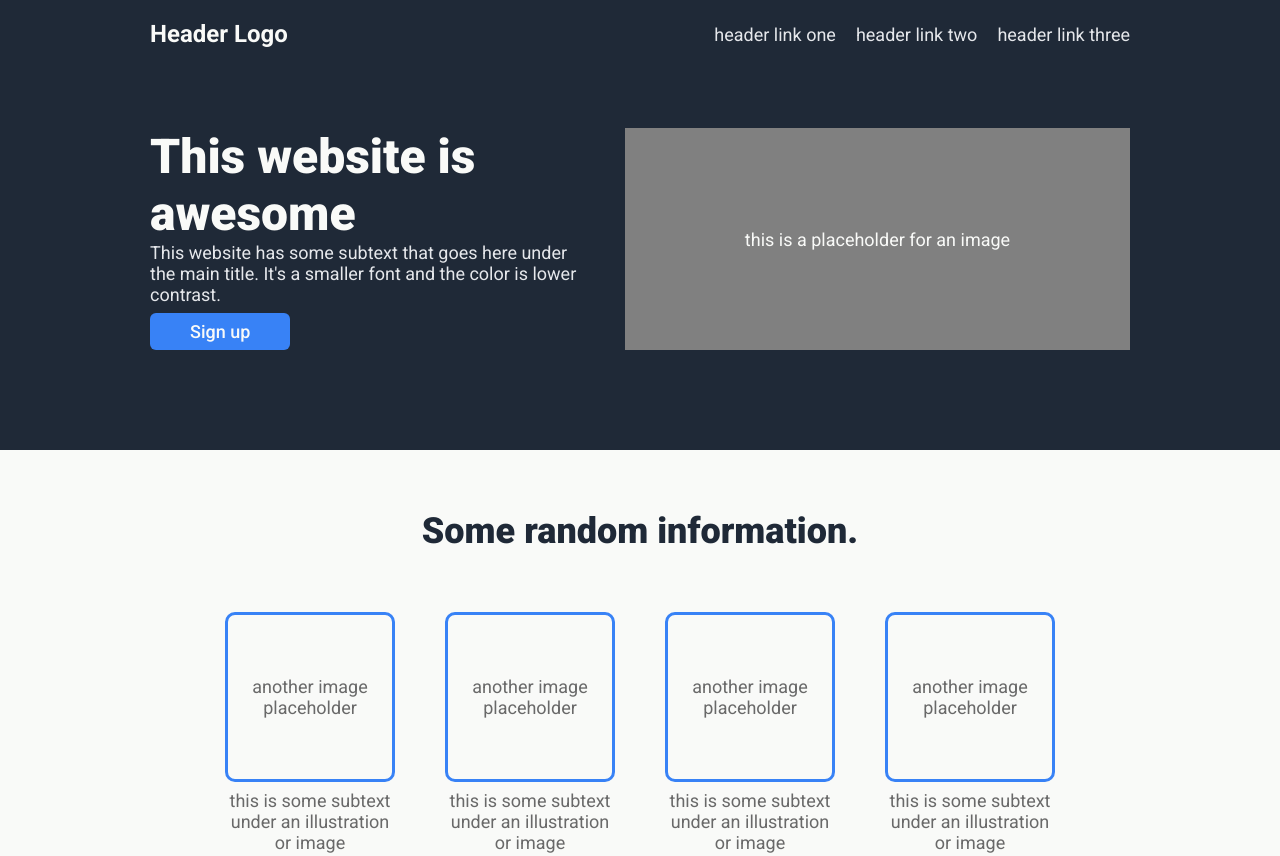
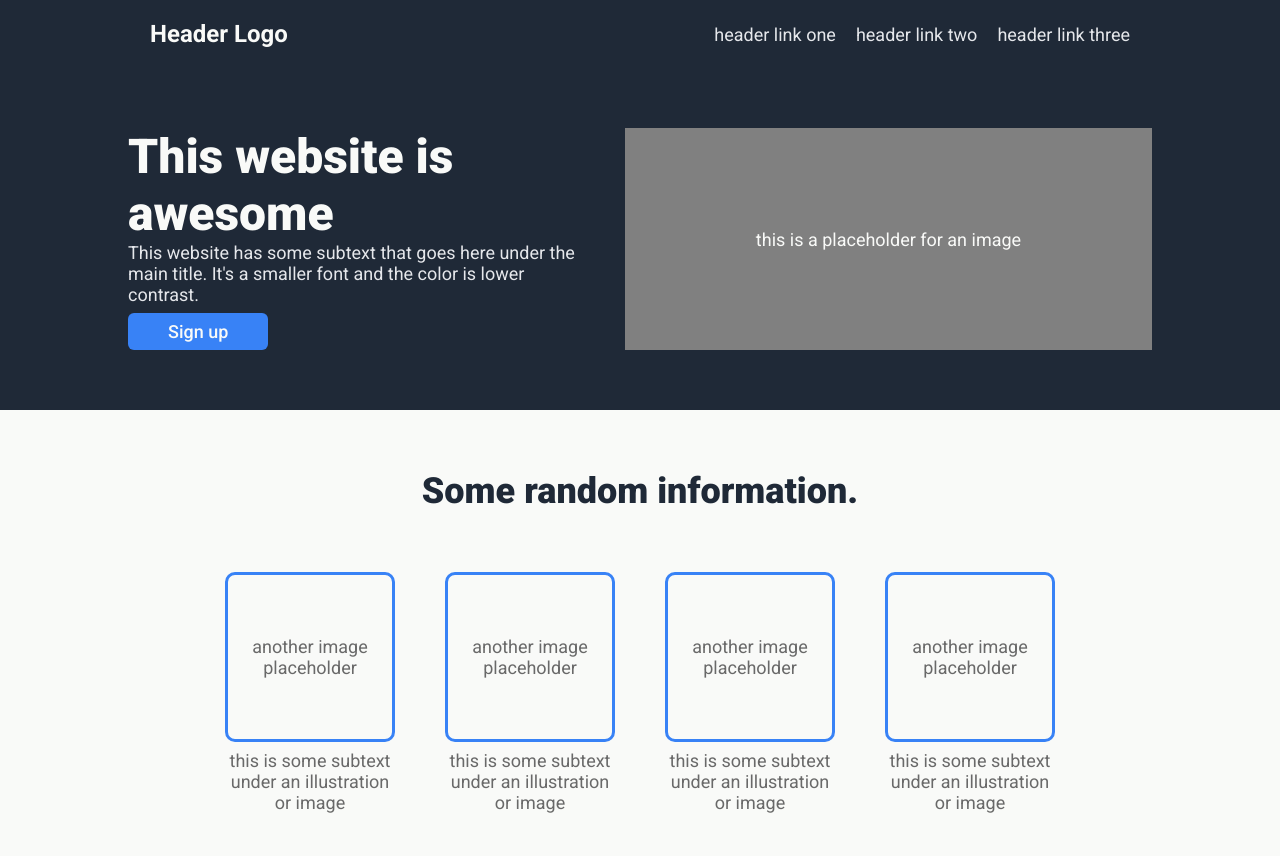
Before and after one commit to kwamekamau/odin-landing-page, a plain HTML site: page index.html in a window 1280 px wide. Shown: the top 856 px of the page. Drawn offline with Linux system fonts and the light colour scheme.

Commit message:
Add flexible padding to hero

```diff
--- a/index.html
+++ b/index.html
@@ -18,15 +18,21 @@
     </div>
 
     <div class="hero">
+        <div class="flex-padding"></div>
+
         <div class="hero-wrapper">
-            <h1>This website is awesome</h1>
+            <div class="hero-text-wrapper">
+                <h1>This website is awesome</h1>
 
-            <p>This website has some subtext that goes here under the main title. It's a smaller font and the color is lower contrast.</p>
+                <p>This website has some subtext that goes here under the main title. It's a smaller font and the color is lower contrast.</p>
 
-            <button>Sign up</button>
+                <button>Sign up</button>
+            </div>
+
+            <div class="dummy-img">this is a placeholder for an image</div>
         </div>
 
-        <div class="dummy-img">this is a placeholder for an image</div>
+        <div class="flex-padding"></div>
     </div>
 
     <div class="random-info">
--- a/style.css
+++ b/style.css
@@ -9,7 +9,7 @@
 }
 
 html {
-    background-color: #1f2937;
+    background-color: #e5e7eb;
 }
 
 body {
@@ -45,15 +45,25 @@ li {
     color: #e5e7eb;
 }
 
+.flex-padding {
+    min-width: 10%;
+    flex: 1;
+}
+
 .hero {
     background-color: #1f2937;
     flex: 1;
     display: flex;
     align-items: stretch;
-    padding: 60px 150px 100px;
+    padding: 60px 0;
 }
 
 .hero-wrapper {
+    display: flex;
+    flex: initial;
+}
+
+.hero-text-wrapper {
     flex: 1;
     padding-right: 30px;
 }
@@ -80,7 +90,7 @@ button {
 }
 
 .hero .dummy-img {
-    /* Specify width only, not height. Defining height prevents flexbox
+    /* Specify width only, not height. Defining height overrides flexbox
     "stretch" alignment functionality. */
     width: 200px;
     background-color: gray;
@@ -153,11 +163,6 @@ h2 {
     padding: 100px 0;
 }
 
-.flex-padding {
-    min-width: 10%;
-    flex: 1;
-}
-
 .column-wrapper {
     min-width: 440px;
     flex: 3;
```
